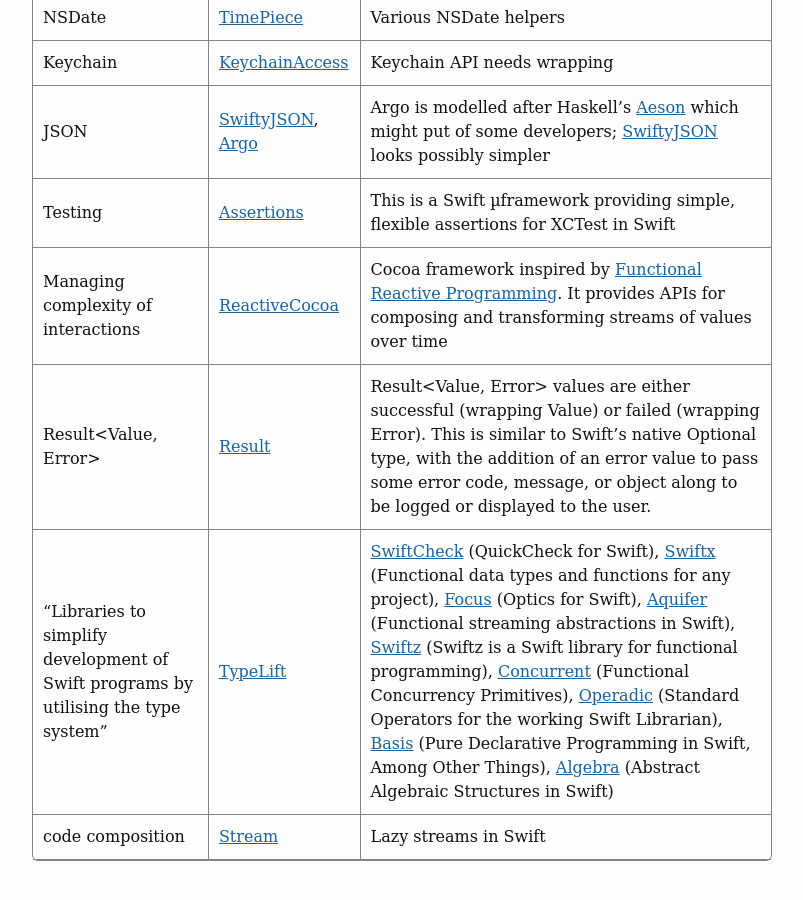
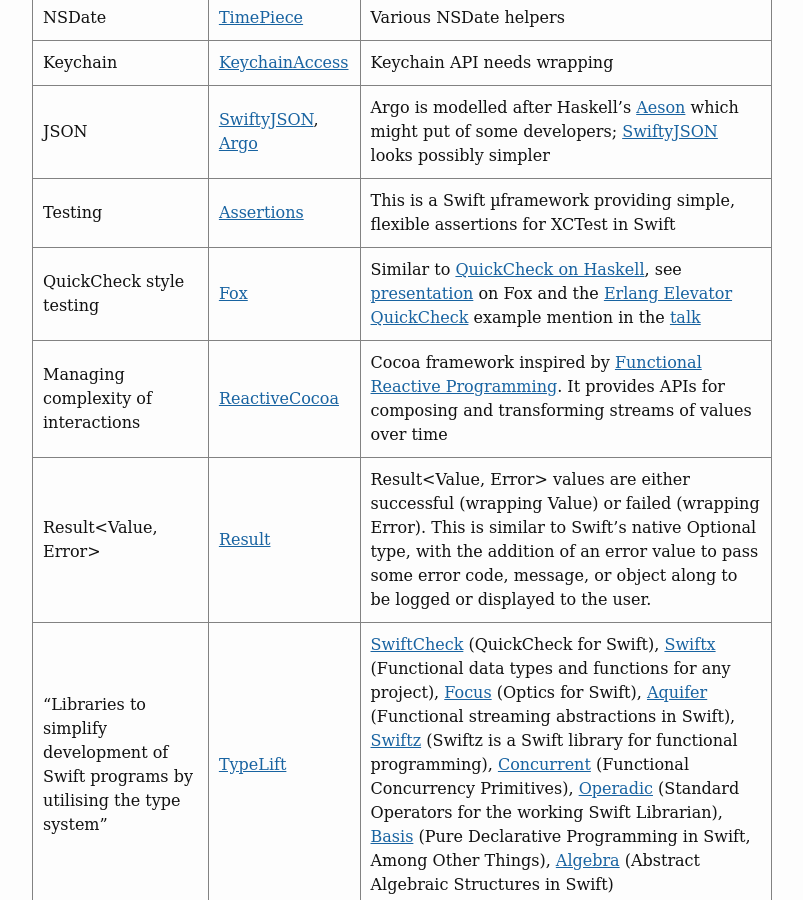
Before and after one commit to NickAger/nickager.github.io, a Jekyll site: the page built from _posts/2015-12-04-swift-libaries.md, in a window 1280 px wide and 900 px high, scrolled down 443 px. Shown: the whole window, without its empty margins (238-1041 px from the left). Built offline with Jekyll 4.4.1, drawn with Linux system fonts in a browser that asks for light colours; some web fonts are replaced.

Commit message:
added Fox QuickCheck example

```diff
--- a/_posts/2015-12-04-swift-libaries.md
+++ b/_posts/2015-12-04-swift-libaries.md
@@ -16,6 +16,7 @@ Some potentially useful Swift libraries:
 | Keychain                            | [KeychainAccess](https://github.com/kishikawakatsumi/KeychainAccess) | Keychain API needs wrapping  |
 | JSON                                | [SwiftyJSON](https://github.com/SwiftyJSON/SwiftyJSON), [Argo](https://github.com/thoughtbot/Argo) | Argo is modelled after Haskell's [Aeson](https://www.schoolofhaskell.com/school/starting-with-haskell/libraries-and-frameworks/text-manipulation/json) which might put of some developers; [SwiftyJSON](https://github.com/SwiftyJSON/SwiftyJSON) looks possibly simpler |
 | Testing                             | [Assertions](https://github.com/antitypical/Assertions) | This is a Swift µframework providing simple, flexible assertions for XCTest in Swift  |
+| QuickCheck style testing| [Fox](http://fox-testing.readthedocs.org/en/latest/) | Similar to [QuickCheck on Haskell](https://wiki.haskell.org/Introduction_to_QuickCheck2), see [presentation](http://2014.funswiftconf.com/speakers/brian.html) on Fox and the [Erlang Elevator QuickCheck](http://advanced-erlang.com/videos/test-elevator-software-with-quickcheck/) example mention in the [talk](http://2014.funswiftconf.com/speakers/brian.html)|
 | Managing complexity of interactions | [ReactiveCocoa](https://github.com/ReactiveCocoa/ReactiveCocoa)  | Cocoa framework inspired by [Functional Reactive Programming](https://en.wikipedia.org/wiki/Functional_reactive_programming). It provides APIs for composing and transforming streams of values over time |
 | Result<Value, Error>                |  [Result](https://github.com/antitypical/Result) | Result<Value, Error> values are either successful (wrapping Value) or failed (wrapping Error). This is similar to Swift’s native Optional type, with the addition of an error value to pass some error code, message, or object along to be logged or displayed to the user.|
 | "Libraries to simplify development of Swift programs by utilising the type system"|[TypeLift](https://github.com/typelift)|[SwiftCheck](https://github.com/typelift/SwiftCheck) (QuickCheck for Swift), [Swiftx](https://github.com/typelift/Swiftx) (Functional data types and functions for any project), [Focus](https://github.com/typelift/Focus) (Optics for Swift), [Aquifer](https://github.com/typelift/Aquifer) (Functional streaming abstractions in Swift), [Swiftz](https://github.com/typelift/Swiftz) (Swiftz is a Swift library for functional programming), [Concurrent](https://github.com/typelift/Concurrent) (Functional Concurrency Primitives), [Operadic](https://github.com/typelift/Operadics) (Standard Operators for the working Swift Librarian), [Basis](https://github.com/typelift/Basis) (Pure Declarative Programming in Swift, Among Other Things), [Algebra](https://github.com/typelift/Algebra) (Abstract Algebraic Structures in Swift)|
```
